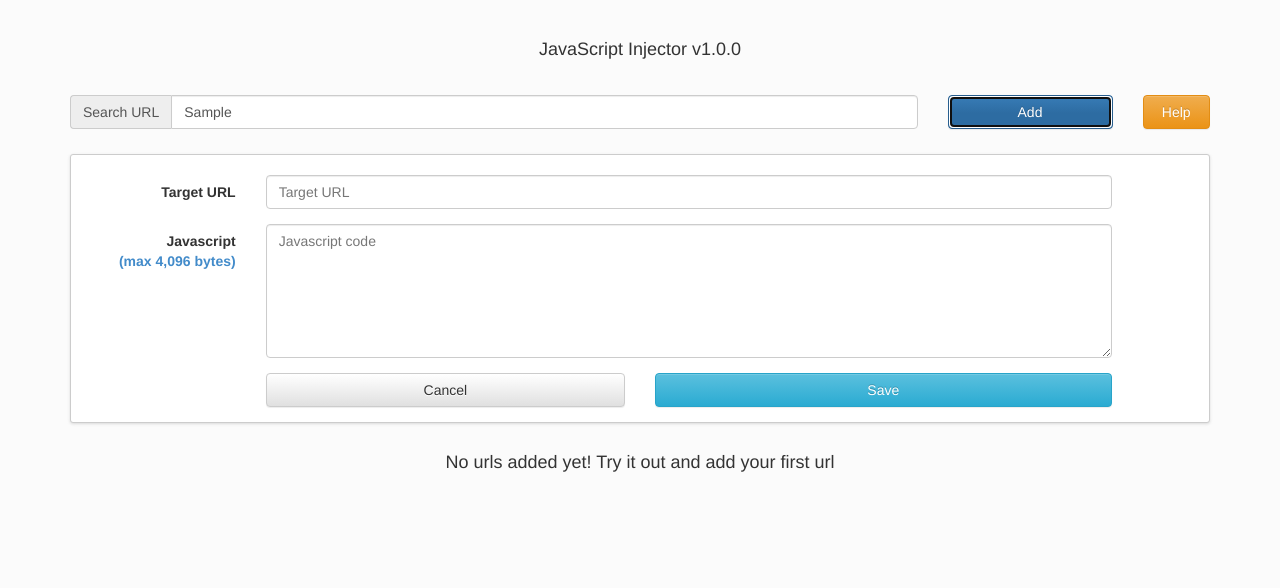
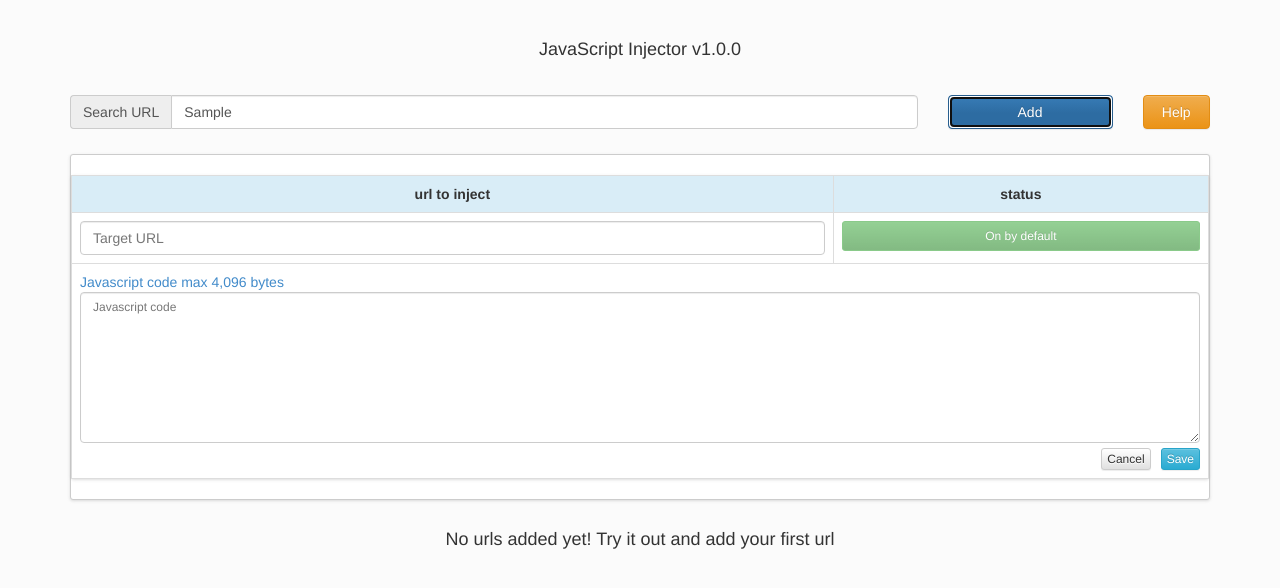
Before and after one commit to darkbls/jsinjector, a browser extension: page src/options.html in a window 1280 px wide. Both pictures are taken after typing "Sample" into the empty fields and a click on the button "Add". Drawn offline with Linux system fonts and the light colour scheme.

Commit message:
update add form interface

```diff
--- a/src/options.html
+++ b/src/options.html
@@ -41,48 +41,41 @@
             </div>
         </div>
 
+        <div class="add-wrapper">
+            <table class="regex-list table table-bordered">
+                <tr class="info">
+                    <th>url to inject</th>
+                    <th>status</th>
+                </tr>
+                <tr>
+                    <td>
+                        <input class="form-control" ng-model="inject.url"
+                               placeholder="Target URL" ng-model="item.url" value="item.url">
+                    </td>
+                    <td>
+                        <button class="btn btn-sm btn-block btn-success disabled">On by default</button>
+                    </td>
 
-        <div class="add-wrapper">
-            <form class="form-horizontal" role="form">
-
-                <div class="form-group">
-                    <label for="regEx" class="col-sm-2 control-label">Target URL</label>
-
-                    <div class="col-sm-9">
-                        <input type="text" ng-model="inject.url" class="form-control" id="regEx"
-                               placeholder="Target URL">
-                    </div>
-                </div>
-                <div class="form-group">
-                    <label for="js-snippet" class="col-sm-2 control-label">Javascript <br>
+                </tr>
+                <tr>
+                    <td class="jscode" colspan="3">
                         <a target="_blank"
                            href="https://developer.chrome.com/extensions/storage#property-sync-QUOTA_BYTES_PER_ITEM">
-                            (max 4,096 bytes)
+                            Javascript code max 4,096 bytes
                         </a>
-                    </label>
-
-                    <div class="col-sm-9">
-                        <textarea rows="6" ng-model="inject.code" class="form-control" id="js-snippet"
-                                  placeholder="Javascript code"></textarea>
-                    </div>
-                </div>
-                <div class="form-group">
-                    <div class="col-sm-offset-2 col-sm-4">
-                        <button type="button" ng-click="hideForm()" class="btn btn-default btn-block" id="cancel">
-                            Cancel
-                        </button>
-                    </div>
-                    <div class="col-sm-5">
-                        <button type="button" ng-click="save(inject)" class="btn btn-info btn-block" id="save">Save
-                        </button>
-                    </div>
-                </div>
-            </form>
+                        <textarea ng-model="inject.code" placeholder="Javascript code"
+                                  class="form-control" rows="8"></textarea>
+                        <button ng-click="save(inject)" class="btn btn-info btn-xs">Save</button>
+                        <button ng-click="hideForm()" class="btn btn-default btn-xs">Cancel</button>
+                    </td>
+                </tr>
+            </table>
         </div>
 
         <div ng-show="items.length == 0">
             <h4>No urls added yet! Try it out and add your first url</h4>
         </div>
+
         <table ng-show="items.length > 0" ng-cloak class="regex-list table table-hover">
             <tr class="info">
                 <th>url to inject</th>
@@ -90,14 +83,15 @@
                 <th>status</th>
             </tr>
 
+
             <tr ng-repeat-start="item in items | filter: {url: search}">
-                <td>
+                <td class="col-sm-8">
                     <span ng-show="!edit[item.guid]">{{ item.url }}</span>
                     <span ng-show="edit[item.guid]">
                         <input class="form-control" placeholder="Target URL" ng-model="item.url" value="item.url">
                     </span>
                 </td>
-                <td class="actions">
+                <td class="col-sm-2 actions">
                     <span ng-click="edit[item.guid] = !edit[item.guid] " class="glyphicon glyphicon-pencil"></span>
                     <span ng-click="remove(item)" class="glyphicon glyphicon-trash"></span>
                 </td>
```
